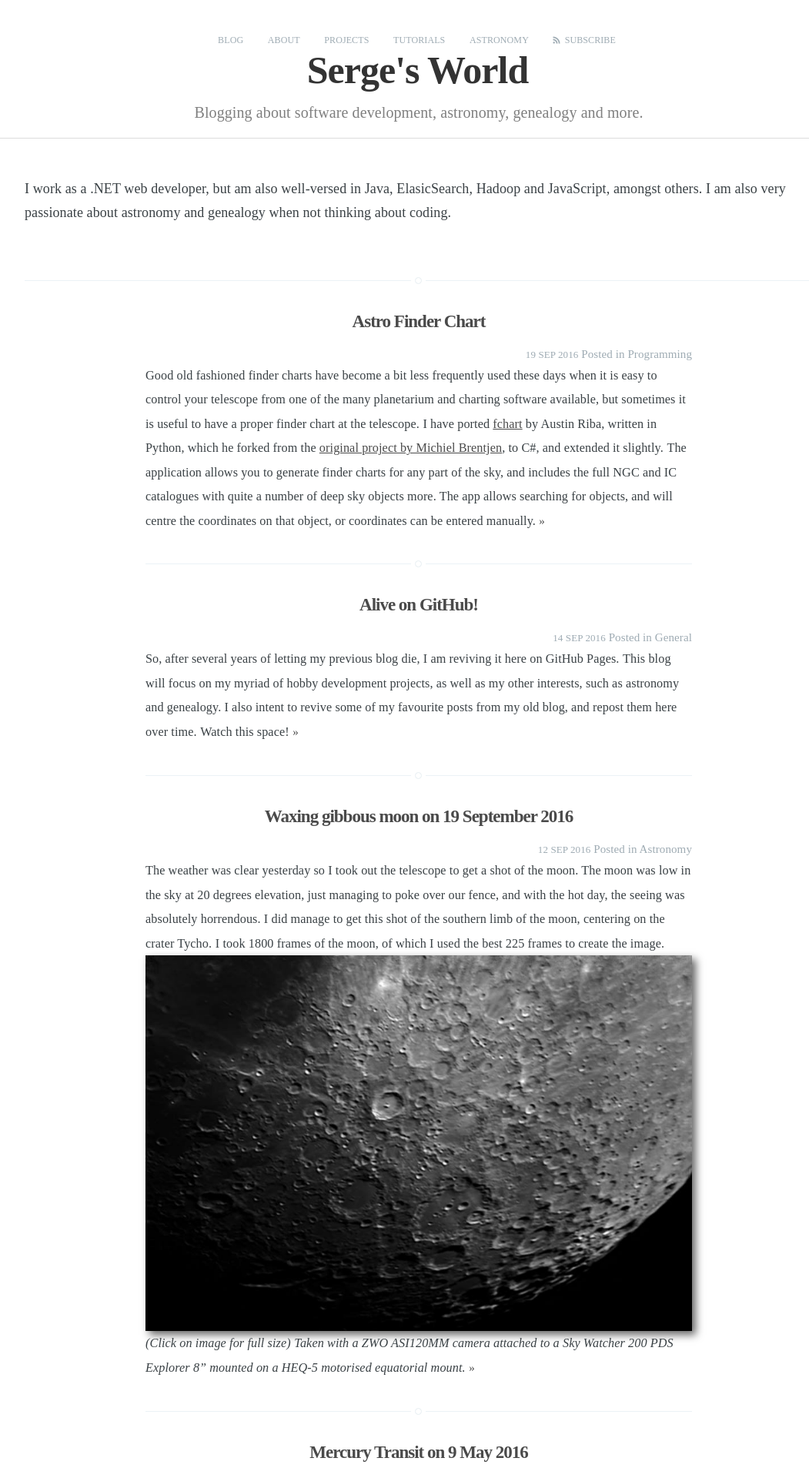
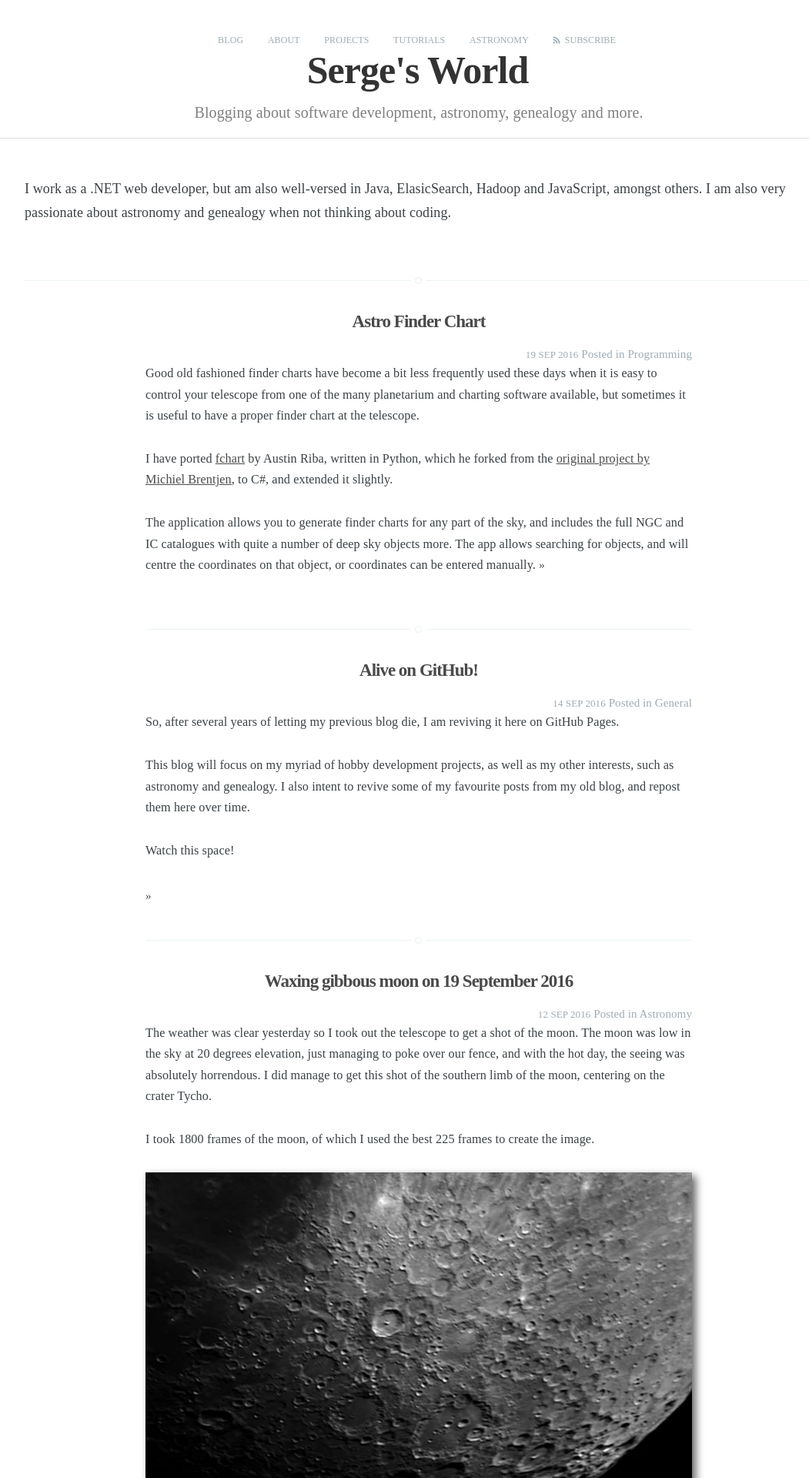
Before and after one commit to sjmeunier/sjmeunier.github.io, a Jekyll site: the page built from index.html, in a window 1280 px wide. Shown: the top 1920 px of the page at 77% size, without its empty margins (96-1147 px from the left). Built offline with Jekyll 4.4.1, drawn with Linux system fonts in a browser that asks for light colours; some web fonts are replaced; the list of posts is cut into pages by our own code.

Commit message:
Fixed styling on about

```diff
--- a/assets/css/main.scss
+++ b/assets/css/main.scss
@@ -5,7 +5,7 @@
 
 /* We need to add display:inline in order to align the '>>' of the 'read more' link */
 .post-excerpt p {
-	display:inline;
+
 }
 
 // Import partials from `sass_dir` (defaults to `_sass`)
--- a/assets/css/screen.css
+++ b/assets/css/screen.css
@@ -208,6 +208,15 @@
     content: "\eabd";
 }
 
+.aboutlink {
+	text-decoration: none;
+}
+
+.aboutlink .mainlink {
+	display: inline-block;
+	padding-left: 5px;
+	text-decoration: underline;
+}
 
 /* ==========================================================================
    2. General - Setting up some base styles
```
Also changed, not shown: about.md (+1 -1 lines).
